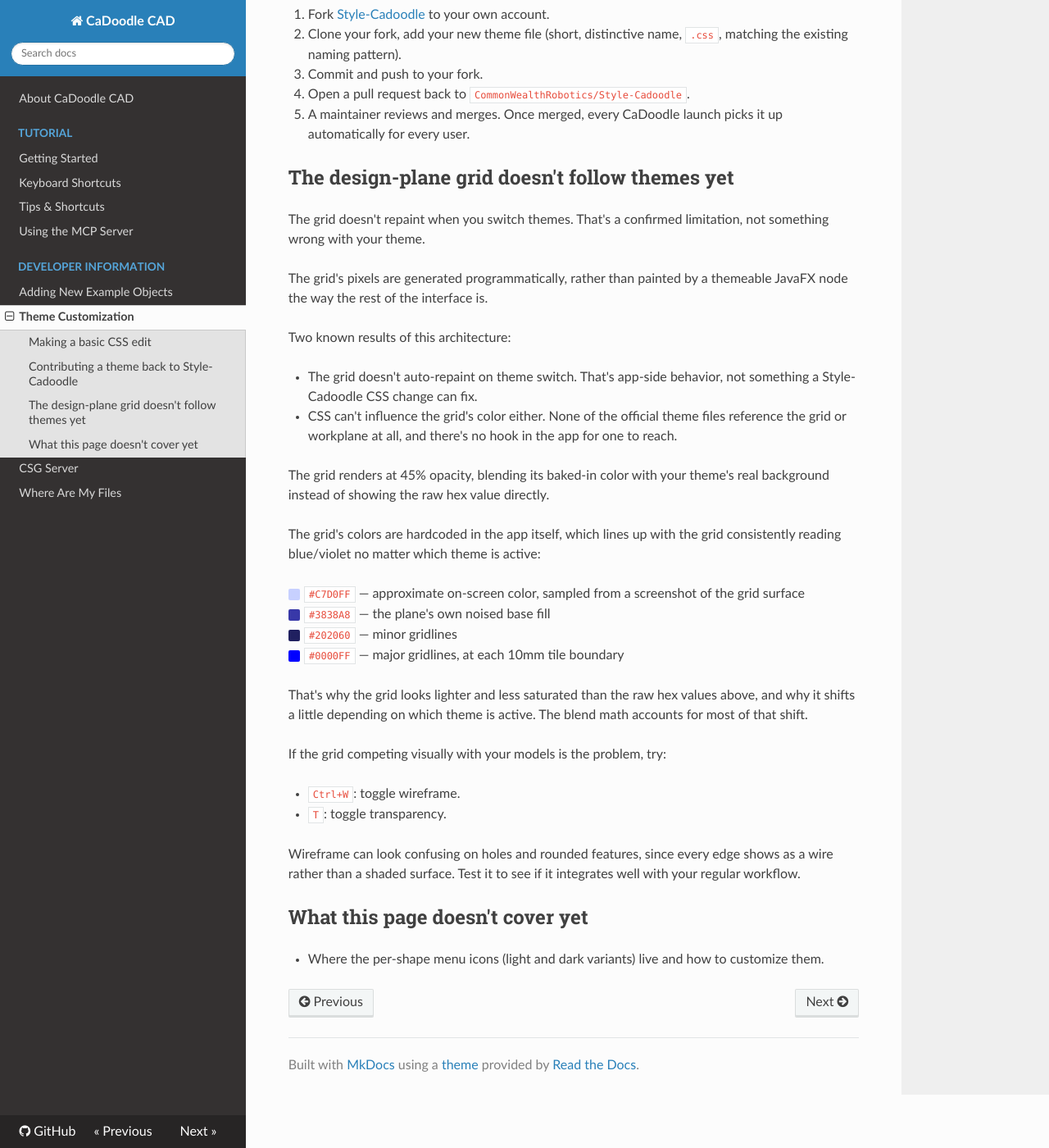
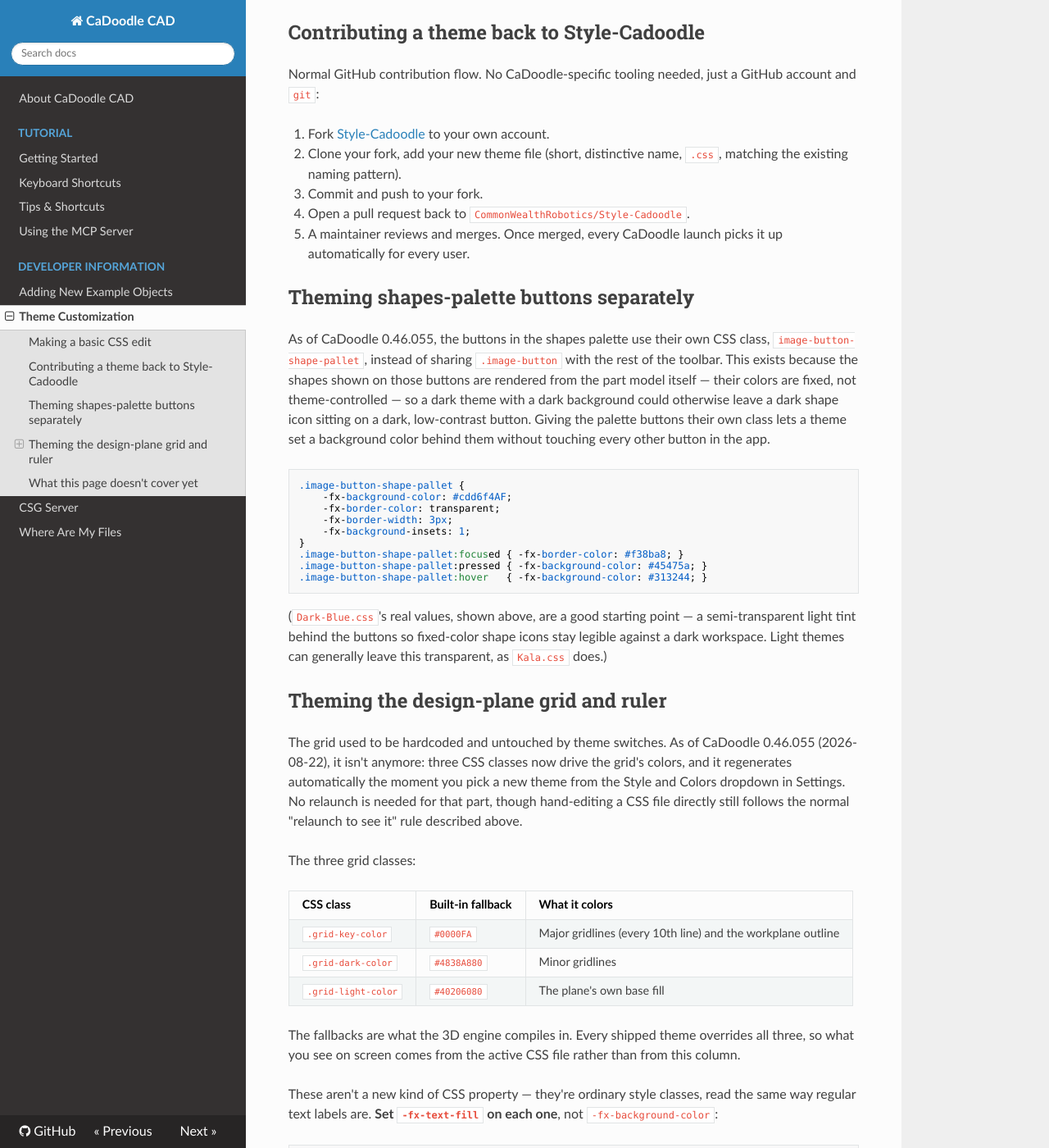
Before and after one commit to CaDoodleWebsite/cadoodlecad.github.io, an MkDocs documentation site: the page built from docs/docs/tutorial/ThemeCustomization.md, in a window 1280 px wide and 1400 px high, scrolled down 1050 px. Shown: the whole window at 82% size. Built offline with MkDocs 1.6.1, drawn with Linux system fonts in a browser that asks for light colours; nearby versions of some CDN libraries; some of the changed text lies outside the part shown.

Commit message:
Overhauled Theme Customization page
Changed instructions to reflect theme modification updates and  updated file path  for MacOS computers

````diff
--- a/docs/docs/tutorial/ThemeCustomization.md
+++ b/docs/docs/tutorial/ThemeCustomization.md
@@ -8,9 +8,16 @@
 $HOME/Documents/CaDoodle-workspace/gitcache/github.com/CommonWealthRobotics/Style-Cadoodle/
 ```
 
-Each theme is a single CSS file in that folder. Swap between them from the
-About page's [Themes section](../landing.md#themes). Current official
-themes, worth opening as real examples while you're learning the format:
+That path is the Linux and Windows one. On macOS the workspace lives under
+`~/Library/Application Support/BowlerLauncher/`, reachable through the
+`~/Documents/BowlerLauncher` symlink. See
+[Where Are My Files](where-are-my-files.md).
+
+Each theme is a single CSS file in that folder. Swap between them in
+Settings, on the Basic tab, from the dropdown under Style and Colors. The
+[Themes section](../landing.md#themes) of the About page shows the switch
+in action. Current official themes, worth opening as real examples while
+you're learning the format:
 
 - `Bens-PinkerCAD.css`
 - `Courtnah.css`
@@ -27,8 +34,8 @@
 
 CSS edits take effect on next launch. No rebuild needed.
 
-1. Select a theme close to what you want as your active theme (About
-   page's Themes section).
+1. Select a theme close to what you want as your active theme (Settings,
+   Basic tab, under Style and Colors).
 2. Open that same file in your Style-Cadoodle clone, e.g.
    `Dark-Blue.css`.
 3. Change a value (a color, a border, a font size) and save.
@@ -54,39 +61,80 @@
 5. A maintainer reviews and merges. Once merged, every CaDoodle launch
    picks it up automatically for every user.
 
-## The design-plane grid doesn't follow themes yet
+## Theming shapes-palette buttons separately
 
-The grid doesn't repaint when you switch themes. That's a confirmed
-limitation, not something wrong with your theme.
+As of CaDoodle 0.46.055, the buttons in the shapes palette use their own
+CSS class, `image-button-shape-pallet`, instead of sharing `.image-button`
+with the rest of the toolbar. This exists because the shapes shown on
+those buttons are rendered from the part model itself — their colors are
+fixed, not theme-controlled — so a dark theme with a dark background could
+otherwise leave a dark shape icon sitting on a dark, low-contrast button.
+Giving the palette buttons their own class lets a theme set a background
+color behind them without touching every other button in the app.
 
-The grid's pixels are generated programmatically, rather than
-painted by a themeable JavaFX node the way the rest of the interface is.
+```css
+.image-button-shape-pallet {
+    -fx-background-color: #cdd6f4AF;
+    -fx-border-color: transparent;
+    -fx-border-width: 3px;
+    -fx-background-insets: 1;
+}
+.image-button-shape-pallet:focused { -fx-border-color: #f38ba8; }
+.image-button-shape-pallet:pressed { -fx-background-color: #45475a; }
+.image-button-shape-pallet:hover   { -fx-background-color: #313244; }
+```
 
-Two known results of this architecture:
+(`Dark-Blue.css`'s real values, shown above, are a good starting point — a
+semi-transparent light tint behind the buttons so fixed-color shape icons
+stay legible against a dark workspace. Light themes can generally leave
+this transparent, as `Kala.css` does.)
 
-- The grid doesn't auto-repaint on theme switch. That's
-  app-side behavior, not something a Style-Cadoodle CSS change can fix.
-- CSS can't influence the grid's color either. None of the
-  official theme files reference the grid or workplane at all, and there's
-  no hook in the app for one to reach.
+## Theming the design-plane grid and ruler
 
-The grid renders at 45% opacity, blending its baked-in color with your
-theme's real background instead of showing the raw hex value directly.
+The grid used to be hardcoded and untouched by theme switches. As of
+CaDoodle 0.46.055 (2026-08-22), it isn't anymore: three CSS classes now
+drive the grid's colors, and it regenerates automatically the moment you
+pick a new theme from the Style and Colors dropdown in Settings. No
+relaunch is needed for that part, though hand-editing a CSS file directly
+still follows the normal "relaunch to see it" rule described above.
 
-The grid's colors are hardcoded in the app itself, which lines up with the
-grid consistently reading blue/violet no matter which theme is active:
+The three grid classes:
 
-<span style="display:inline-block;width:0.9em;height:0.9em;background:#C7D0FF;border-radius:2px;vertical-align:middle;margin-right:0.3em;"></span>`#C7D0FF` &mdash; approximate on-screen color, sampled from a screenshot of the grid surface
-<br>
-<span style="display:inline-block;width:0.9em;height:0.9em;background:#3838A8;border-radius:2px;vertical-align:middle;margin-right:0.3em;"></span>`#3838A8` &mdash; the plane's own noised base fill
-<br>
-<span style="display:inline-block;width:0.9em;height:0.9em;background:#202060;border-radius:2px;vertical-align:middle;margin-right:0.3em;"></span>`#202060` &mdash; minor gridlines
-<br>
-<span style="display:inline-block;width:0.9em;height:0.9em;background:#0000FF;border-radius:2px;vertical-align:middle;margin-right:0.3em;"></span>`#0000FF` &mdash; major gridlines, at each 10mm tile boundary
+| CSS class | Built-in fallback | What it colors |
+|---|---|---|
+| `.grid-key-color` | `#0000FA` | Major gridlines (every 10th line) and the workplane outline |
+| `.grid-dark-color` | `#4838A880` | Minor gridlines |
+| `.grid-light-color` | `#40206080` | The plane's own base fill |
 
-That's why the grid looks lighter and less saturated than the raw hex values
-above, and why it shifts a little depending on which theme is active. The
-blend math accounts for most of that shift.
+The fallbacks are what the 3D engine compiles in. Every shipped theme
+overrides all three, so what you see on screen comes from the active CSS
+file rather than from this column.
+
+These aren't a new kind of CSS property — they're ordinary style classes,
+read the same way regular text labels are. **Set `-fx-text-fill` on each
+one**, not `-fx-background-color`:
+
+```css
+.grid-key-color   { -fx-text-fill: #0000FA; }
+.grid-dark-color  { -fx-text-fill: #4838A880; }
+.grid-light-color { -fx-text-fill: #40206080; }
+```
+
+All six official themes already define these three classes — open any of
+them (`Dark-Blue.css` is a good one to start from) to see real values
+rather than just fallbacks. Standard 8-digit hex (`#RRGGBBAA`) works too;
+setting the alpha channel low or to `00` fades or fully suppresses that
+grid layer, which several of the shipped themes already do.
+
+### Ruler color
+
+The ruler doesn't get its own CSS class. It's tied directly to whatever
+`.label` already resolves to in your theme — the same `-fx-text-fill`
+value used for ordinary text labels throughout the app. If you've already
+set `.label`'s text color, the ruler already matches it; there's nothing
+extra to configure. If you want the ruler to stand out from body text
+specifically, that's not independently possible right now — changing
+`.label` changes both.
 
 If the grid competing visually with your models is the problem, try:
 
@@ -100,4 +148,6 @@
 ## What this page doesn't cover yet
 
 - Where the per-shape menu icons (light and dark variants) live and how
-  to customize them.
+  to customize them. (The 0.46.055 shapes-palette button update above
+  covers the button's background/border, not the icon images themselves —
+  that gap is unchanged.)
````
